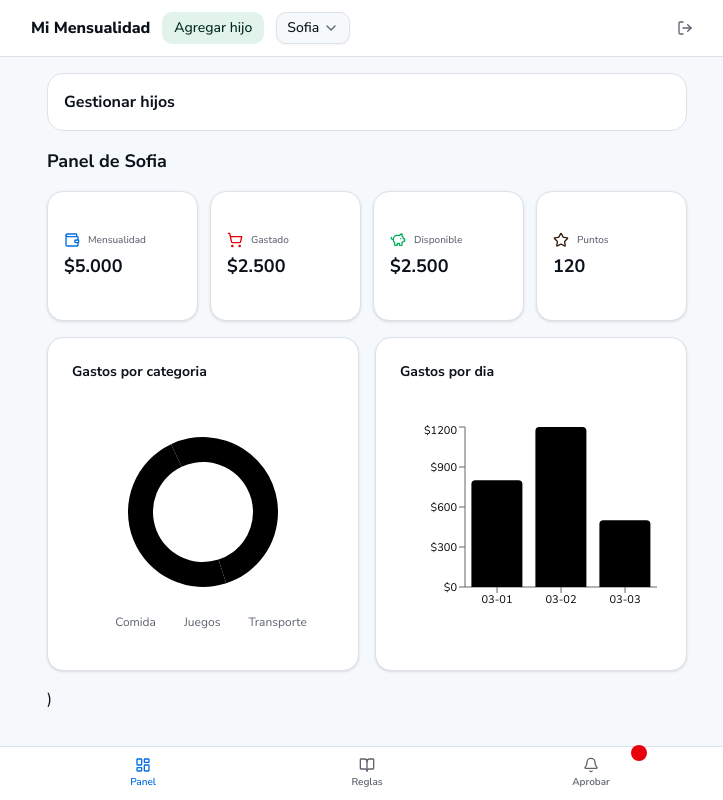
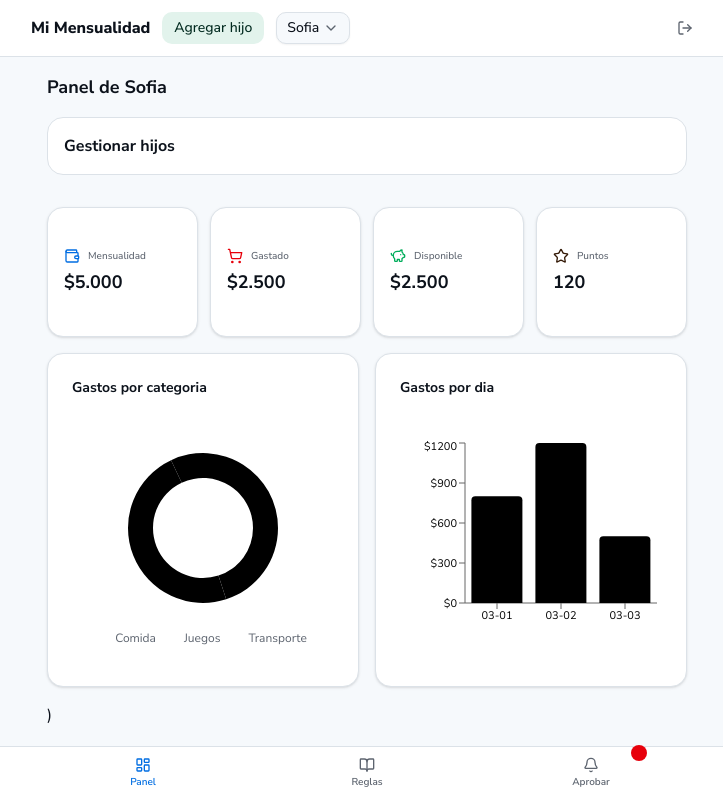
Before and after one commit to GastonSF/mi-mensualidad-app, a Next.js app: page / in a window 1280 px wide. Both pictures are taken after a click on the button "Soy Padre / Madre". Shown: the whole page, without its empty margins (273-996 px from the left). Built offline with nearby package versions, Linux system fonts and the light colour scheme.

Commit message:
Update parent-dashboard.tsx

```diff
--- a/components/parent/parent-dashboard.tsx
+++ b/components/parent/parent-dashboard.tsx
@@ -49,9 +49,6 @@ export function ParentDashboard({ kid }: ParentDashboardProps) {
 
   return (
 <>
-  <div className="rounded-xl border border-border bg-card p-4 mb-4">
-    <h3 className="text-base font-bold text-foreground">Gestionar hijos</h3>
-  </div>
 
   <div className="flex flex-col gap-4">
     <div className="flex flex-col gap-4">
@@ -59,6 +56,9 @@ export function ParentDashboard({ kid }: ParentDashboardProps) {
         Panel de {kid.name}
       </h2>
 
+      <div className="rounded-xl border border-border bg-card p-4 mb-4">
+      <h3 className="text-base font-bold text-foreground">Gestionar hijos</h3>
+  </div>
       {/* Summary cards */}
       <div className="grid grid-cols-2 gap-3 sm:grid-cols-4">
         <Card className="border-border">
```
